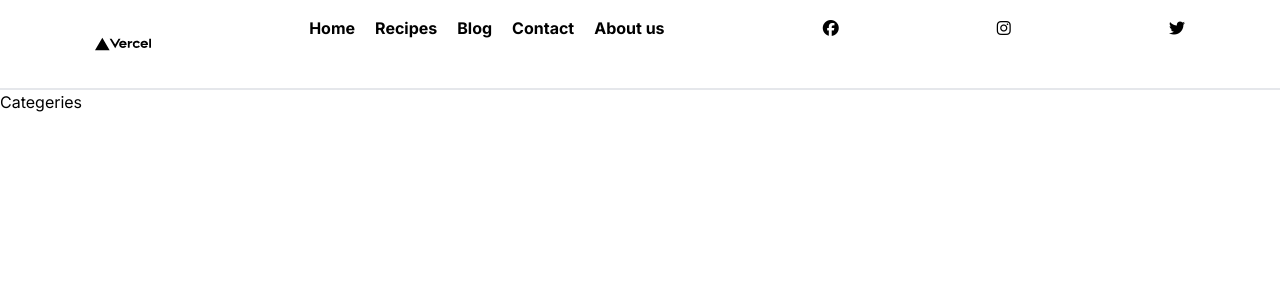
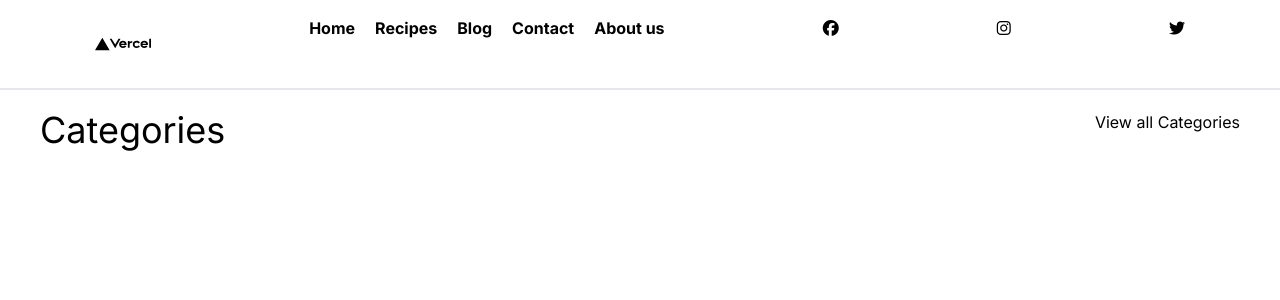
Before and after one commit to SufyanMalik90/foodielife, a Next.js app: page / in a window 1280 px wide. Shown: the top 300 px of the page. Built offline with nearby package versions, Linux system fonts and the light colour scheme.

Commit message:
working-on-categories

```diff
--- a/src/app/components/Categories.tsx
+++ b/src/app/components/Categories.tsx
@@ -2,8 +2,9 @@
 
 export default function Categories() {
   return (
-    <div>
-      Categeries
+    <div className="flex justify-between mx-10 my-5">
+      <div className="text-4xl">Categories</div>
+      <div>View all Categories</div>
     </div>
   )
 }
```
